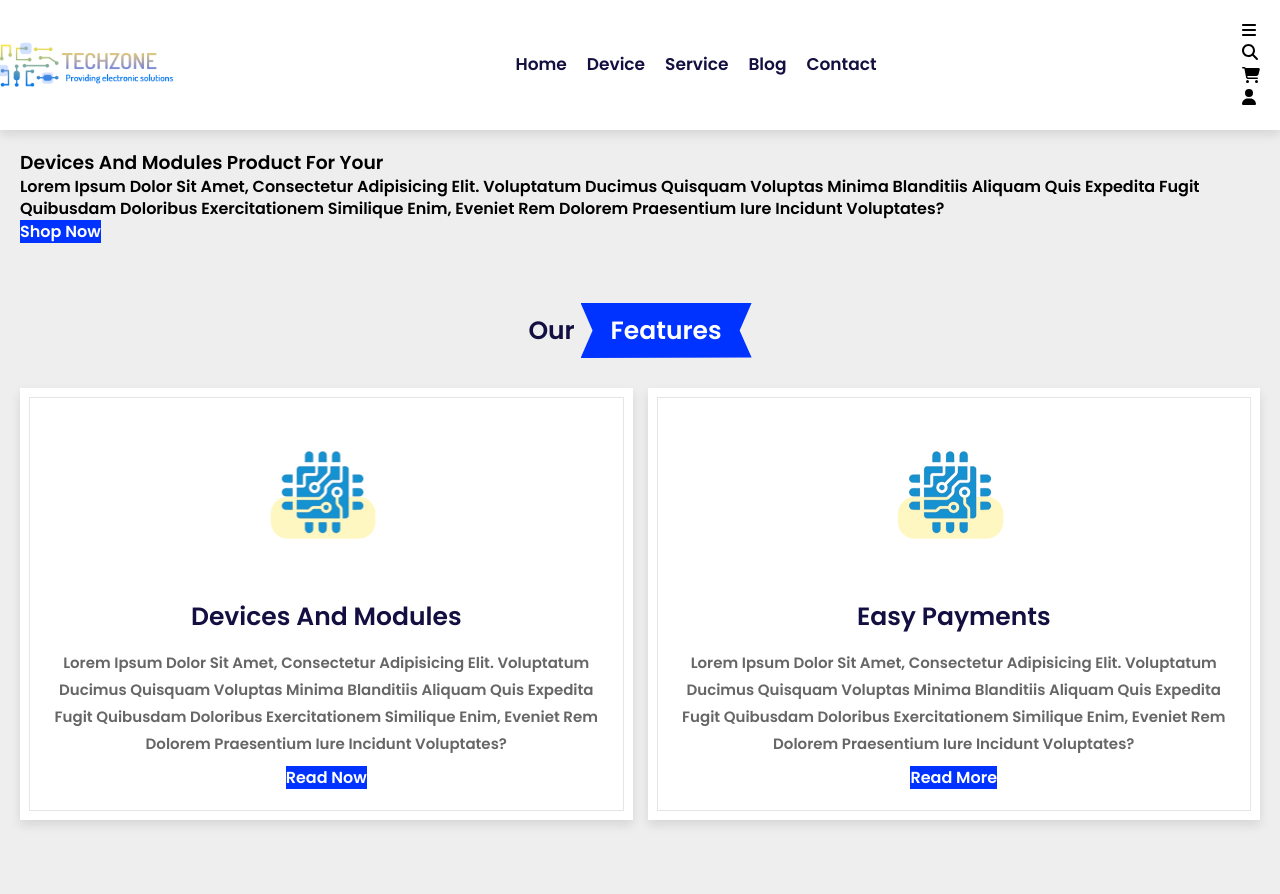
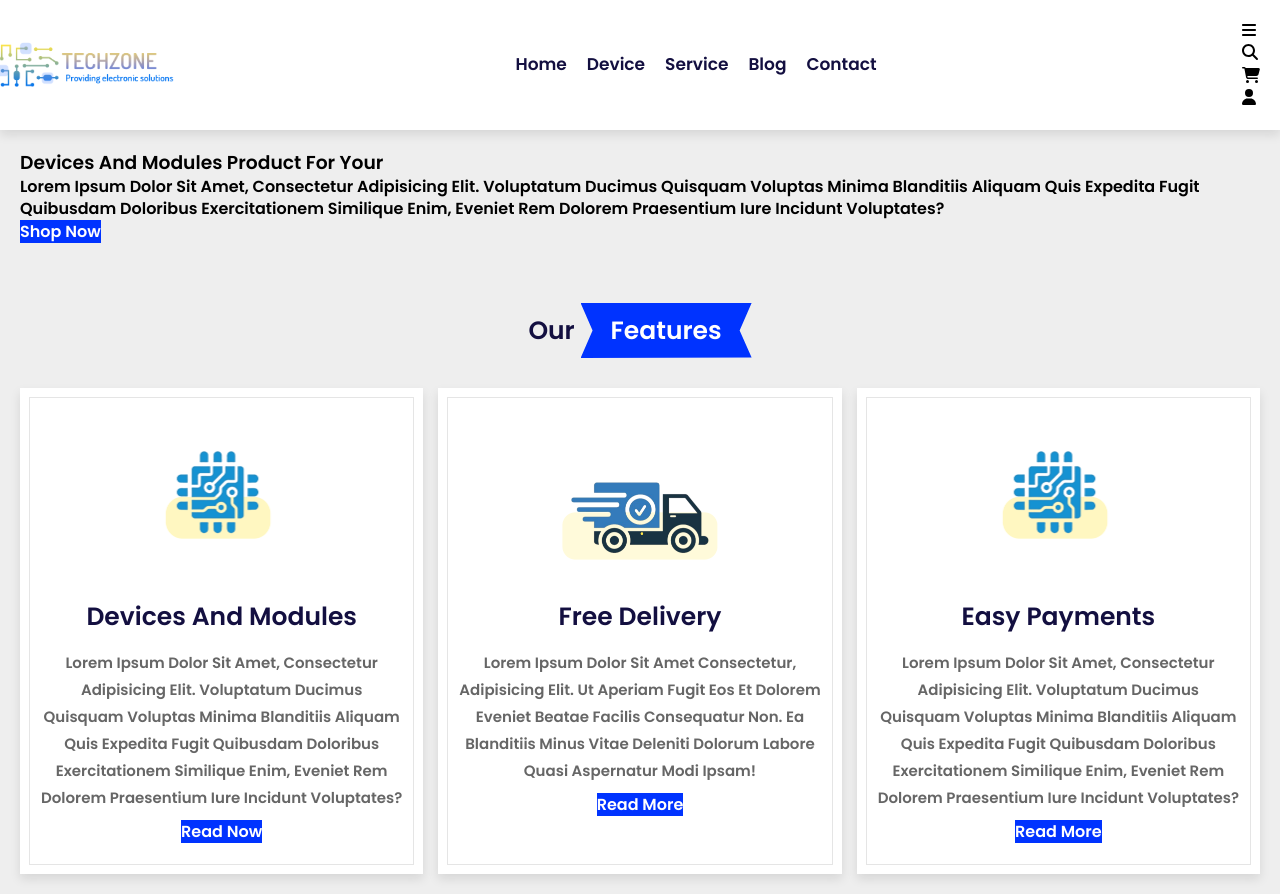
Before and after one commit to phuocnguyen12/Client, a React (Create React App) app in the folder client/: page / in a window 1280 px wide. Before the commit the page ends 840 px from the top, so only its background shows below. Built offline with nearby package versions, Linux system fonts and the light colour scheme.

Commit message:
Added Homepage Edit

```diff
--- a/client/src/pages/Home/HomePage.jsx
+++ b/client/src/pages/Home/HomePage.jsx
@@ -1,9 +1,9 @@
 import React from "react";
 import { useDispatch, useSelector } from "react-redux";
 import { Link } from "react-router-dom";
-import delivery from "../../assets/icon-delivery.png"
-import device from "../../assets/icon-device.png"
-import "./HomePage.scss"
+import delivery from "../../assets/icon-delivery.png";
+import device from "../../assets/icon-device.png";
+import "./HomePage.scss";
 
 const HomePage = () => {
   const count = useSelector((state) => state.counter.value);
@@ -47,6 +47,19 @@ const HomePage = () => {
             </Link>
           </div>
           <div className="box">
+            <img src={delivery} alt="device" />
+            <h3>free delivery</h3>
+            <p>
+              Lorem ipsum dolor sit amet consectetur, adipisicing elit. Ut
+              aperiam fugit eos et dolorem eveniet beatae facilis consequatur
+              non. Ea blanditiis minus vitae deleniti dolorum labore quasi
+              aspernatur modi ipsam!
+            </p>
+            <Link to={"#"} className="btn">
+              read more
+            </Link>
+          </div>
+          <div className="box">
             <img src={device} alt="device" />
             <h3>Easy Payments</h3>
             <p>
@@ -56,7 +69,7 @@ const HomePage = () => {
               enim, eveniet rem dolorem praesentium iure incidunt voluptates?
             </p>
             <Link to={"#"} className="btn">
-                Read More
+              Read More
             </Link>
           </div>
         </div>
```
